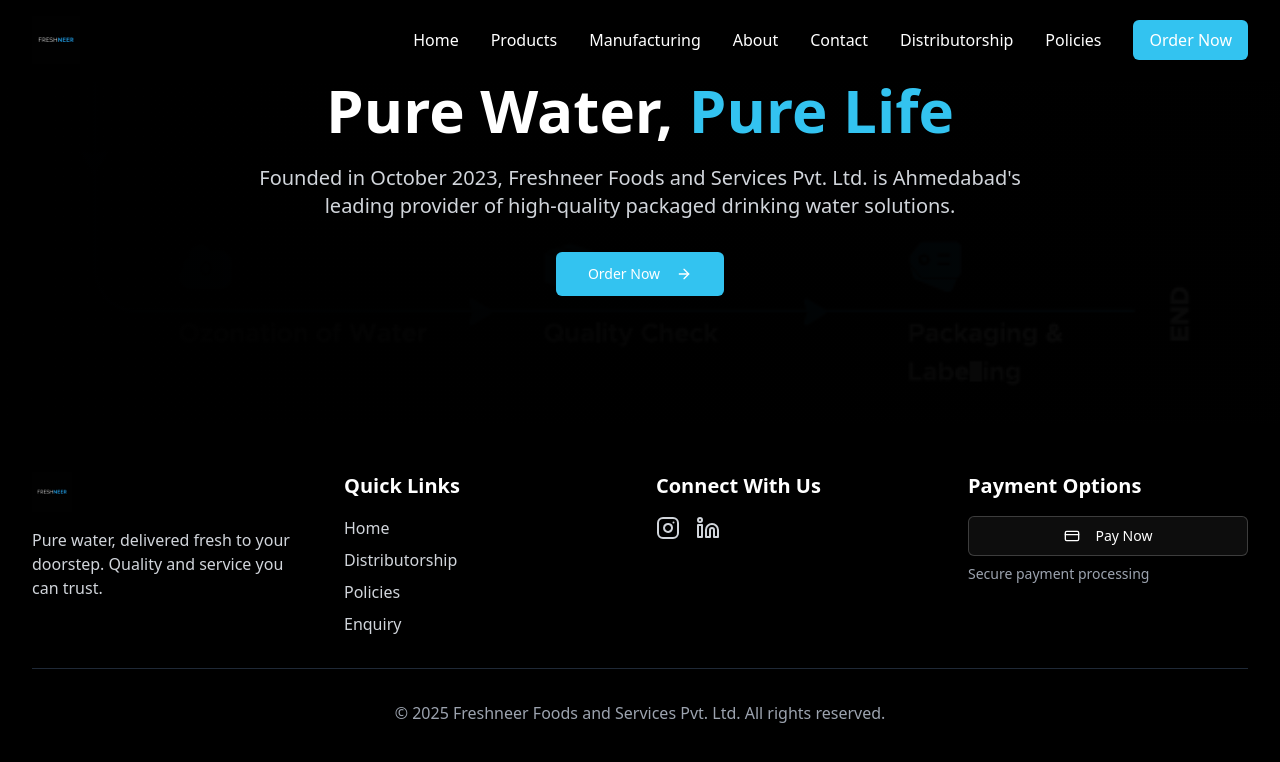
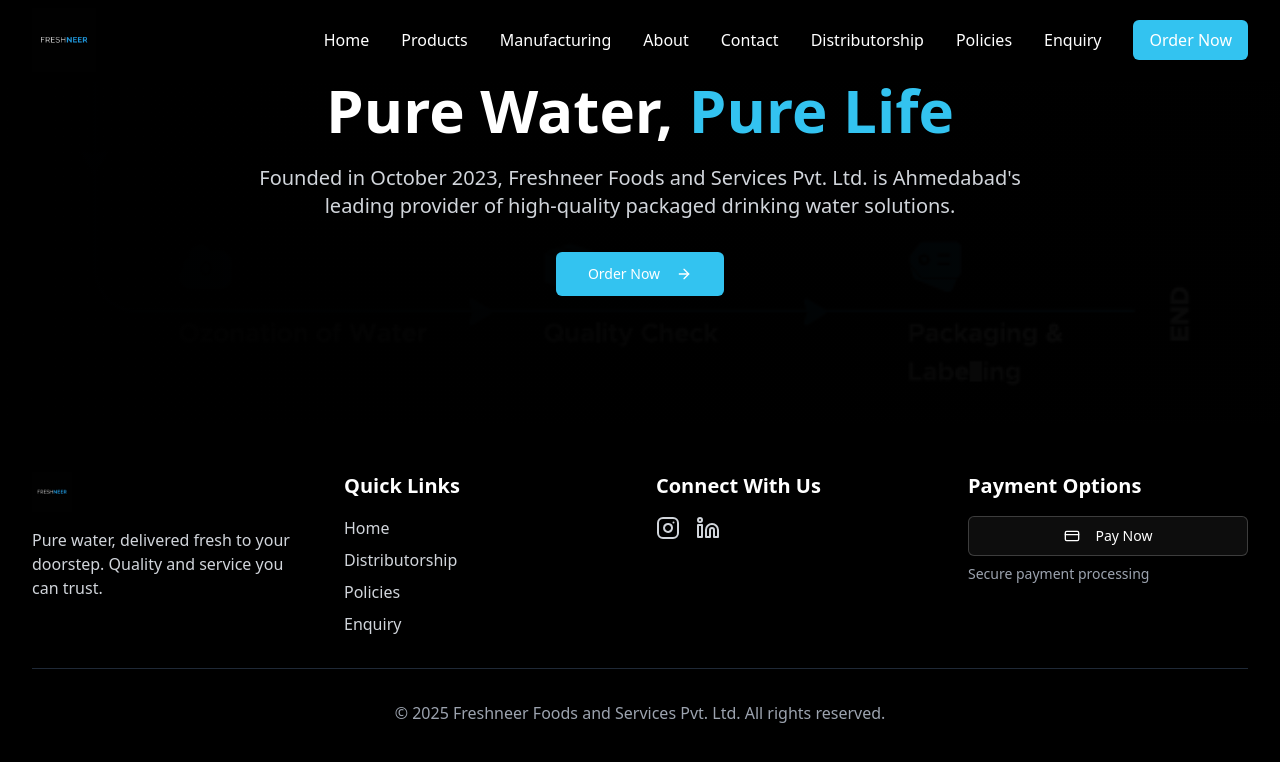
Before and after one commit to Dhanush-git-ui/freshflow-sustainablesolutions-28, a React (Vite) app: page / in a window 1280 px wide. Shown: the top 762 px of the page. Built offline with nearby package versions, Linux system fonts and the light colour scheme.

Commit message:
Add enquiry section and enlarge logo
- Added an enquiry section to the dashboard next to the policies section.
- Increased the size of the Freshneer logo for better visibility.
[skip gpt_engineer]

```diff
--- a/src/components/Navigation.tsx
+++ b/src/components/Navigation.tsx
@@ -17,7 +17,7 @@ const Navigation = () => {
               <img
                 src="/lovable-uploads/98910343-c93b-41c3-9149-194ecee8927e.png"
                 alt="Freshneer Logo"
-                className="h-12 w-auto"
+                className="h-16 w-auto" // Increased from h-12 to h-16
               />
             </Link>
           </div>
@@ -65,6 +65,14 @@ const Navigation = () => {
             >
               Policies
             </Link>
+            <a
+              href="https://freshneer.in"
+              target="_blank"
+              rel="noopener noreferrer"
+              className="text-white hover:text-primary transition-colors"
+            >
+              Enquiry
+            </a>
             <Link
               to="/order"
               className="bg-primary text-white px-4 py-2 rounded-md hover:bg-primary/90 transition-colors"
@@ -137,6 +145,15 @@ const Navigation = () => {
             >
               Policies
             </Link>
+            <a
+              href="https://freshneer.in"
+              target="_blank"
+              rel="noopener noreferrer"
+              className="block px-3 py-2 text-white hover:text-primary hover:bg-white/5 rounded-md"
+              onClick={() => setIsOpen(false)}
+            >
+              Enquiry
+            </a>
             <Link
               to="/order"
               className="block px-3 py-2 bg-primary text-white rounded-md hover:bg-primary/90"
```
